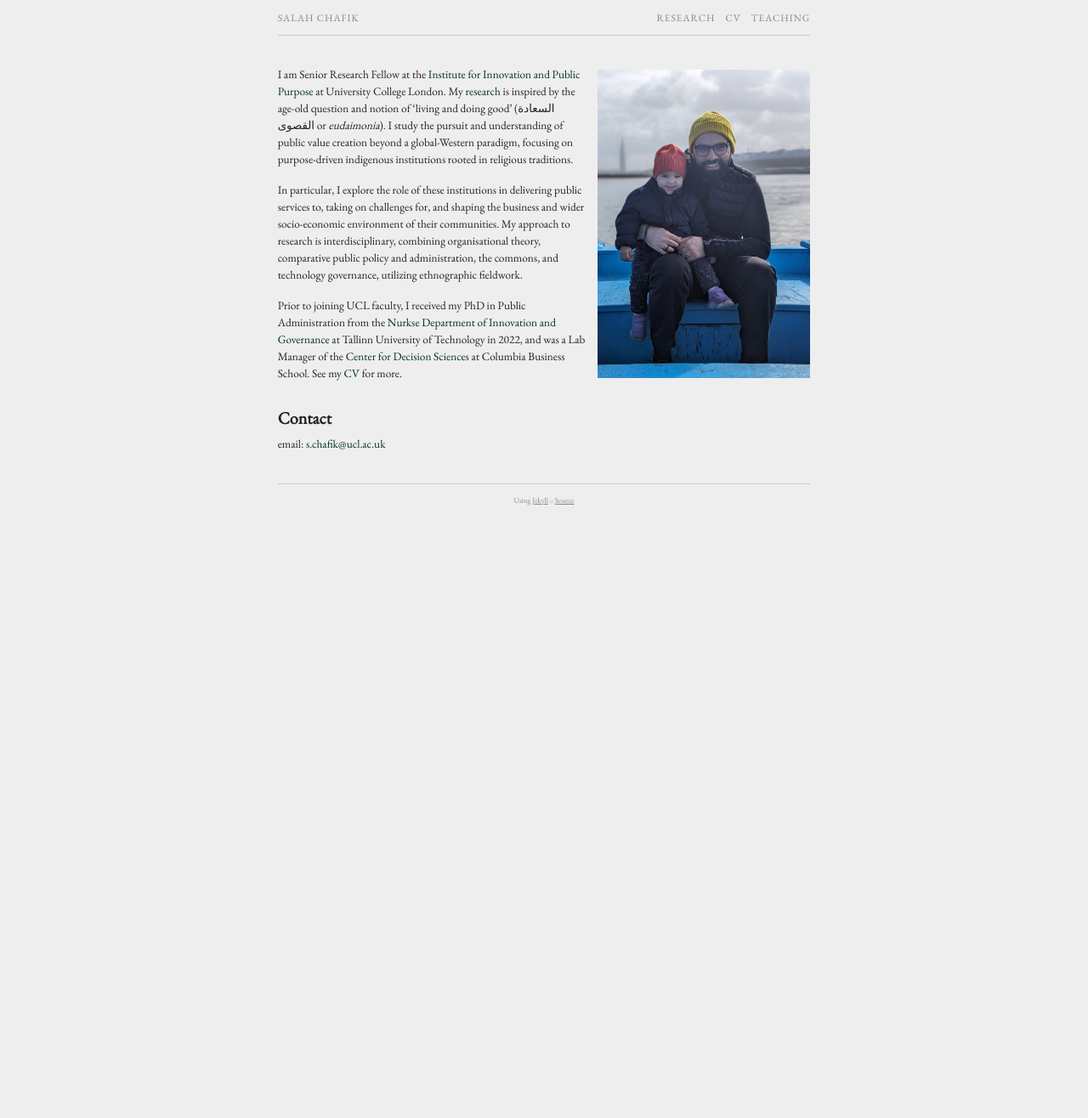
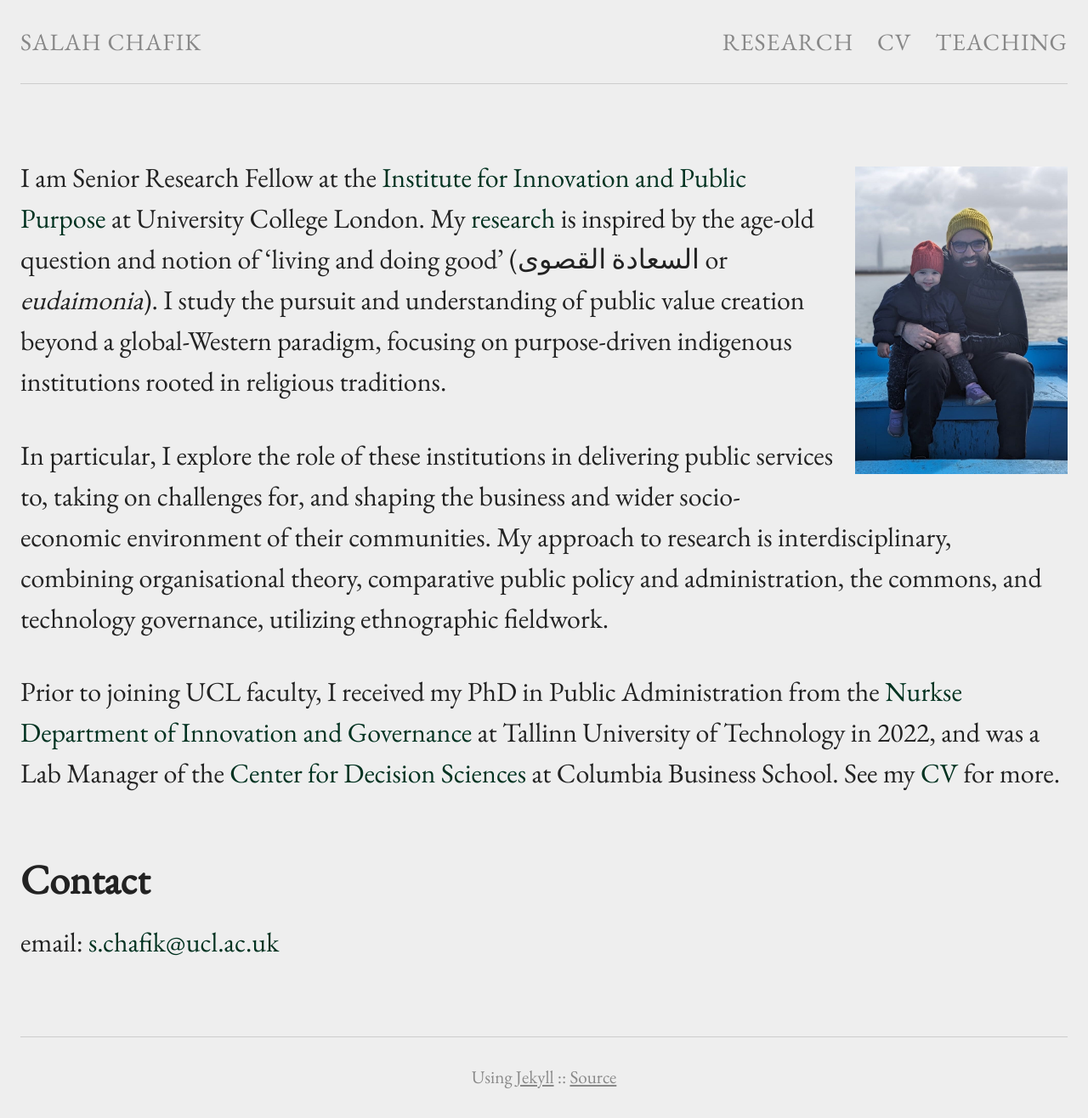
Before and after one commit to schafik/schafik.github.io, a Jekyll site: the page built from index.md, in a window 1280 px wide. Shown: the whole page at 85% size. Built offline with Jekyll 4.4.1, drawn with Linux system fonts in a browser that asks for light colours; comment, search, counter and statistics services are not loaded; before the commit the page ends 900 px from its top, so only the background shows below that.

Commit message:
Update main.scss

```diff
--- a/css/main.scss
+++ b/css/main.scss
@@ -4,7 +4,7 @@
 @charset "utf-8";
 
 $base-font-family: 'EB Garamond', serif;
-$base-font-size:   smaller;
+$base-font-size:   xx-large;
 $small-font-size:  0.875em;
 $vsmall-font-size: 0.66em;
 $base-line-height: 1.5;
```
